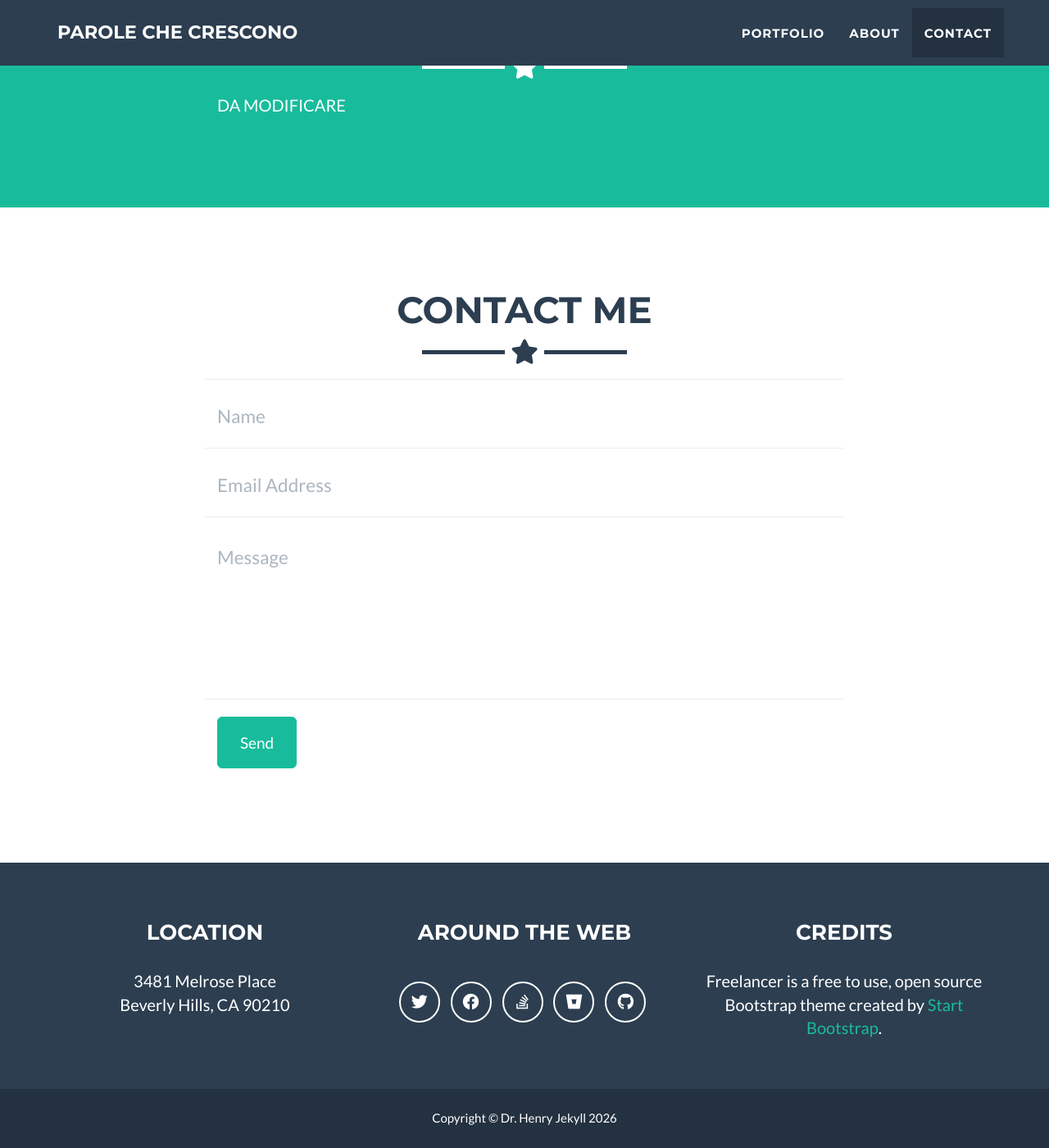
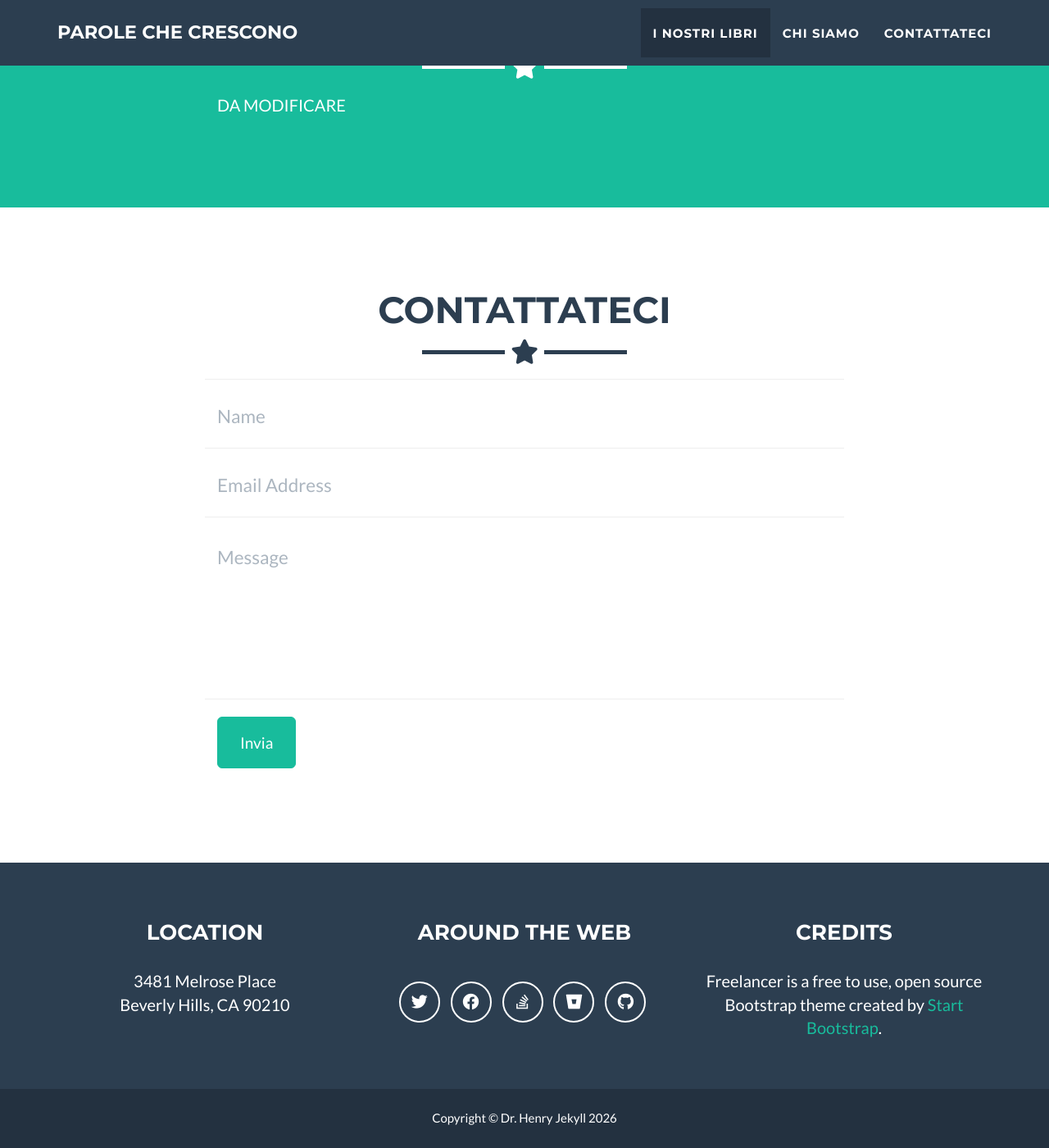
Before and after one commit to anna-madonna/Parole-che-crescono, a Jekyll site: the page built from _posts/2014-07-18-project-1.markdown, in a window 1280 px wide and 1400 px high, scrolled down 3283 px. Shown: the whole window at 82% size. Built offline with Jekyll 4.4.1, drawn with Linux system fonts in a browser that asks for light colours.

Commit message:
menù e traudzione dei contatti

```diff
--- a/_includes/about.html
+++ b/_includes/about.html
@@ -1,5 +1,5 @@
 <!-- About Section -->
-<section class="success" id="about">
+<section class="success" id="Chi siamo?">
   <div class="container">
     <div class="row">
       <div class="col-lg-12 text-center">
--- a/_includes/contact_disqus.html
+++ b/_includes/contact_disqus.html
@@ -1,5 +1,5 @@
 <!-- Contact Section -->
-<section id="contact">
+<section id="Contattateci">
   <div class="container">
     <div class="row">
       <div class="col-lg-12 text-center">
--- a/_includes/contact_static.html
+++ b/_includes/contact_static.html
@@ -1,9 +1,9 @@
 <!-- Contact Section -->
-<section id="contact">
+<section id="Contattateci">
   <div class="container">
     <div class="row">
       <div class="col-lg-12 text-center">
-        <h2>Contact Me</h2>
+        <h2>Contattateci</h2>
         <hr class="star-primary">
       </div>
     </div>
@@ -42,7 +42,7 @@
           <div id="success"></div>
           <div class="row">
             <div class="form-group col-xs-12">
-              <button type="submit" class="btn btn-success btn-lg">Send</button>
+              <button type="submit" class="btn btn-success btn-lg">Invia</button>
             </div>
           </div>
         </form>
--- a/_includes/nav.html
+++ b/_includes/nav.html
@@ -19,13 +19,13 @@
           <a href="#page-top"></a>
         </li>
         <li class="page-scroll">
-          <a href="#portfolio">Portfolio</a>
+          <a href="#portfolio">I nostri libri</a>
         </li>
         <li class="page-scroll">
-          <a href="#about">About</a>
+          <a href="#about">Chi siamo</a>
         </li>
         <li class="page-scroll">
-          <a href="#contact">Contact</a>
+          <a href="#contact">Contattateci</a>
         </li>
       </ul>
     </div>
```
Also changed, not shown: other parts of _includes/contact_static.html (+3 -3 lines), _includes/contact.html (+6 -6 lines), _includes/header.html (+0 -19 lines).
